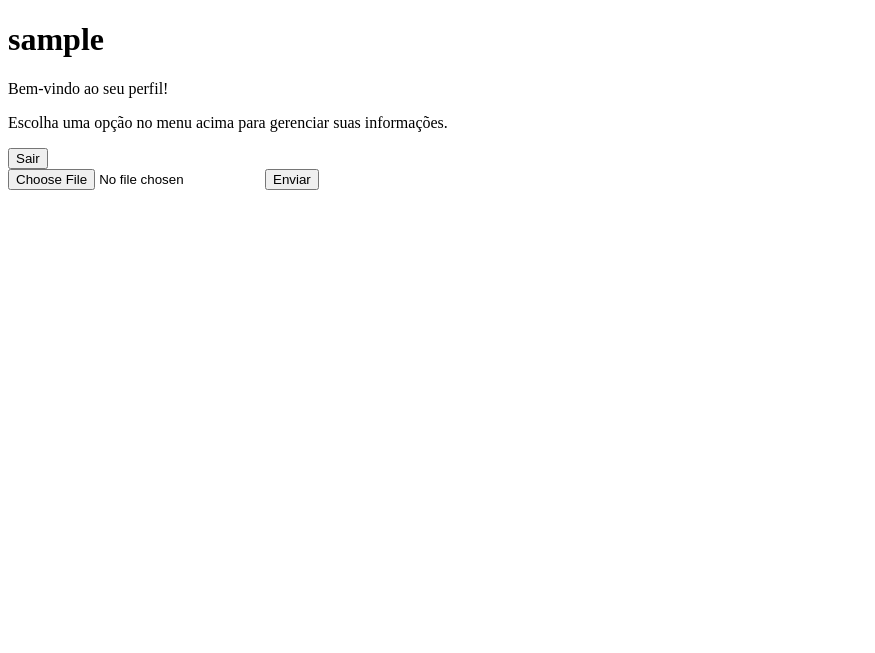
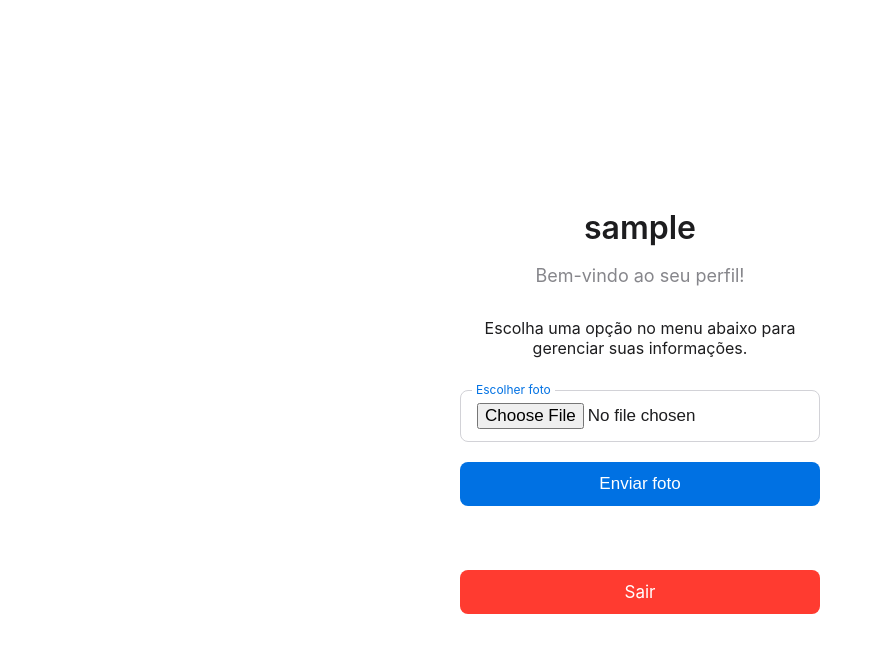
Before and after one commit to kobajk/MedicalBooking, a Flask app: page /perfil/1 in a window 1280 px wide. Shown: the top 653 px of the page, without its empty margins (0-875 px from the left). Run offline with Flask 3, Linux system fonts and the light colour scheme; the visitor is signed in with stand-in values (Sample User, id 1); data that the repository does not hold is empty; some web fonts are replaced.

Commit message:
Refactor profile template and styles: Add photo gallery and logout button

```diff
--- a/Clinicas/static/styles/styles.css
+++ b/Clinicas/static/styles/styles.css
@@ -169,3 +169,70 @@ body {
         font-size: 16px;
     }
 }
+
+.profile-container {
+    max-width: 800px;
+    margin: 0 auto;
+    padding: 40px 20px;
+}
+
+.profile-title {
+    font-size: 32px;
+    font-weight: 600;
+    margin-bottom: 8px;
+    color: #1d1d1f;
+    text-align: center;
+}
+
+.profile-subtitle {
+    font-size: 18px;
+    color: #86868b;
+    text-align: center;
+    margin-bottom: 32px;
+}
+
+.profile-menu {
+    margin-bottom: 32px;
+    text-align: center;
+}
+
+.profile-form {
+    margin-bottom: 32px;
+}
+
+.photo-gallery {
+    display: grid;
+    grid-template-columns: repeat(auto-fill, minmax(200px, 1fr));
+    gap: 16px;
+    margin-bottom: 32px;
+}
+
+.photo-item {
+    border-radius: 8px;
+    overflow: hidden;
+    box-shadow: 0 4px 6px rgba(0, 0, 0, 0.1);
+}
+
+.profile-photo {
+    width: 100%;
+    height: auto;
+    display: block;
+}
+
+.logout-container {
+    text-align: center;
+}
+
+.logout-button {
+    display: inline-block;
+    padding: 12px 24px;
+    background-color: #ff3b30;
+    color: #ffffff;
+    text-decoration: none;
+    border-radius: 8px;
+    transition: background-color 0.3s ease;
+}
+
+.logout-button:hover {
+    background-color: #d70015;
+}
--- a/Clinicas/templates/perfil.html
+++ b/Clinicas/templates/perfil.html
@@ -1,35 +1,40 @@
-<!DOCTYPE html>
-<html lang="pt-br">
-<head>
-    <meta charset="UTF-8">
-    <meta name="viewport" content="width=device-width, initial-scale=1.0">
-    <title>Perfil</title>
-</head>
-<body>
-    <h1>{{ usuario.username }}</h1>
-    <p>Bem-vindo ao seu perfil!</p>
-    <p>Escolha uma opção no menu acima para gerenciar suas informações.</p>
-    <a href="{{ url_for('logout') }}"><button>Sair</button></a>
+{% extends "base.html" %}
+
+{% block title %}Perfil - MedicalBooking{% endblock %}
+
+{% block content %}
+<div class="profile-container">
+    <h1 class="profile-title">{{ usuario.username }}</h1>
+    <p class="profile-subtitle">Bem-vindo ao seu perfil!</p>
+
+    <div class="profile-menu">
+        <p>Escolha uma opção no menu abaixo para gerenciar suas informações.</p>
+        <!-- Add menu options here -->
+    </div>
 
     {% if form %}
-        <form enctype="multipart/form-data" method="POST">
-            {{ form.csrf_token }}
-            {{ form.foto() }}
-            {{ form.submit() }}
-
-
-        </form>
+    <form enctype="multipart/form-data" method="POST" class="profile-form">
+        {{ form.csrf_token }}
+        <div class="input-group">
+            {{ form.foto(class="form-control", id="foto") }}
+            <label for="foto" class="floating-label">Escolher foto</label>
+        </div>
+        <div class="input-group">
+            {{ form.submit(class="custom-submit-button", value="Enviar foto") }}
+        </div>
+    </form>
     {% endif %}
 
+    <div class="photo-gallery">
+        {% for foto in usuario.fotos %}
+        <div class="photo-item">
+            <img src="{{ url_for('static', filename='fotos_post/{}'.format(foto.imagem)) }}" alt="Foto do usuário" class="profile-photo">
+        </div>
+        {% endfor %}
+    </div>
 
-
-
-
-    {% for foto in usuario.fotos %}
-        <img src="{{ url_for('static', filename='fotos_post/{}'.format(foto.imagem)) }}" >
-
-    {% endfor %}
-
-
-</body>
-</html>
+    <div class="logout-container">
+        <a href="{{ url_for('logout') }}" class="custom-submit-button logout-button">Sair</a>
+    </div>
+</div>
+{% endblock %}
```
